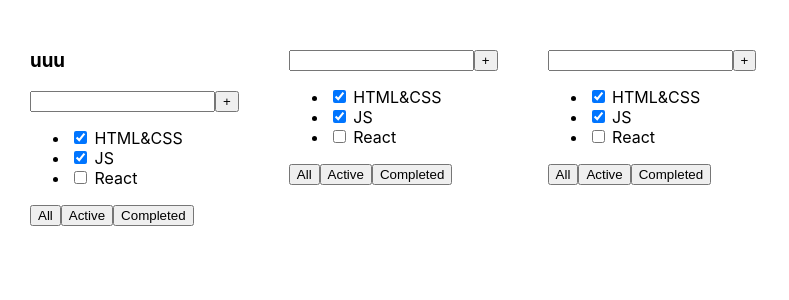
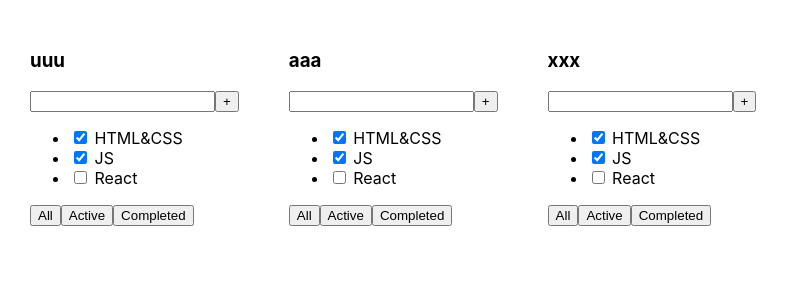
Before and after one commit to naumyshev/NewMegaTodolist, a React (Vite) app: page / in a window 1280 px wide. Shown: the top 300 px of the page, without its empty margins (0-789 px from the left). Built offline with nearby package versions, Linux system fonts and the light colour scheme.

Commit message:
refactored Props

```diff
--- a/src/App.tsx
+++ b/src/App.tsx
@@ -5,8 +5,8 @@ export const App = () => {
   return (
       <div className="app">
         <TodolistItem title={'uuu'}/>
-        <TodolistItem />
-        <TodolistItem />
+        <TodolistItem title={'aaa'}/>
+        <TodolistItem title={'xxx'}/>
       </div>
   )
 }
--- a/src/TodolistItem.tsx
+++ b/src/TodolistItem.tsx
@@ -3,10 +3,10 @@ type Props = {
     title: string
 }
 
-export const TodolistItem = (props: Props) => {
+export const TodolistItem = ({title}: Props) => {
     return (
         <div>
-            <h3>{props.title}</h3>
+            <h3>{title}</h3>
             <div>
                 <input/>
                 <button>+</button>
```
